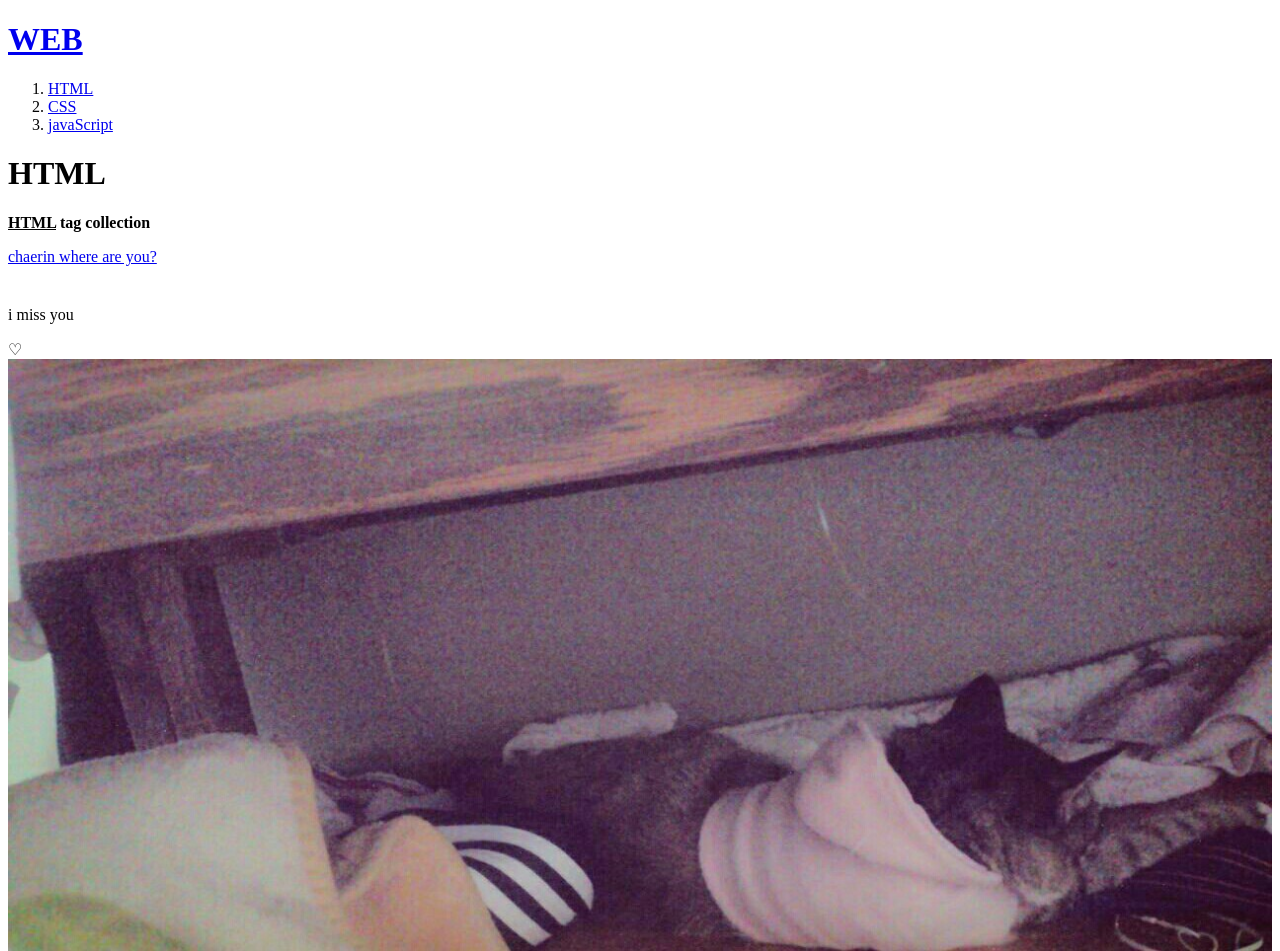
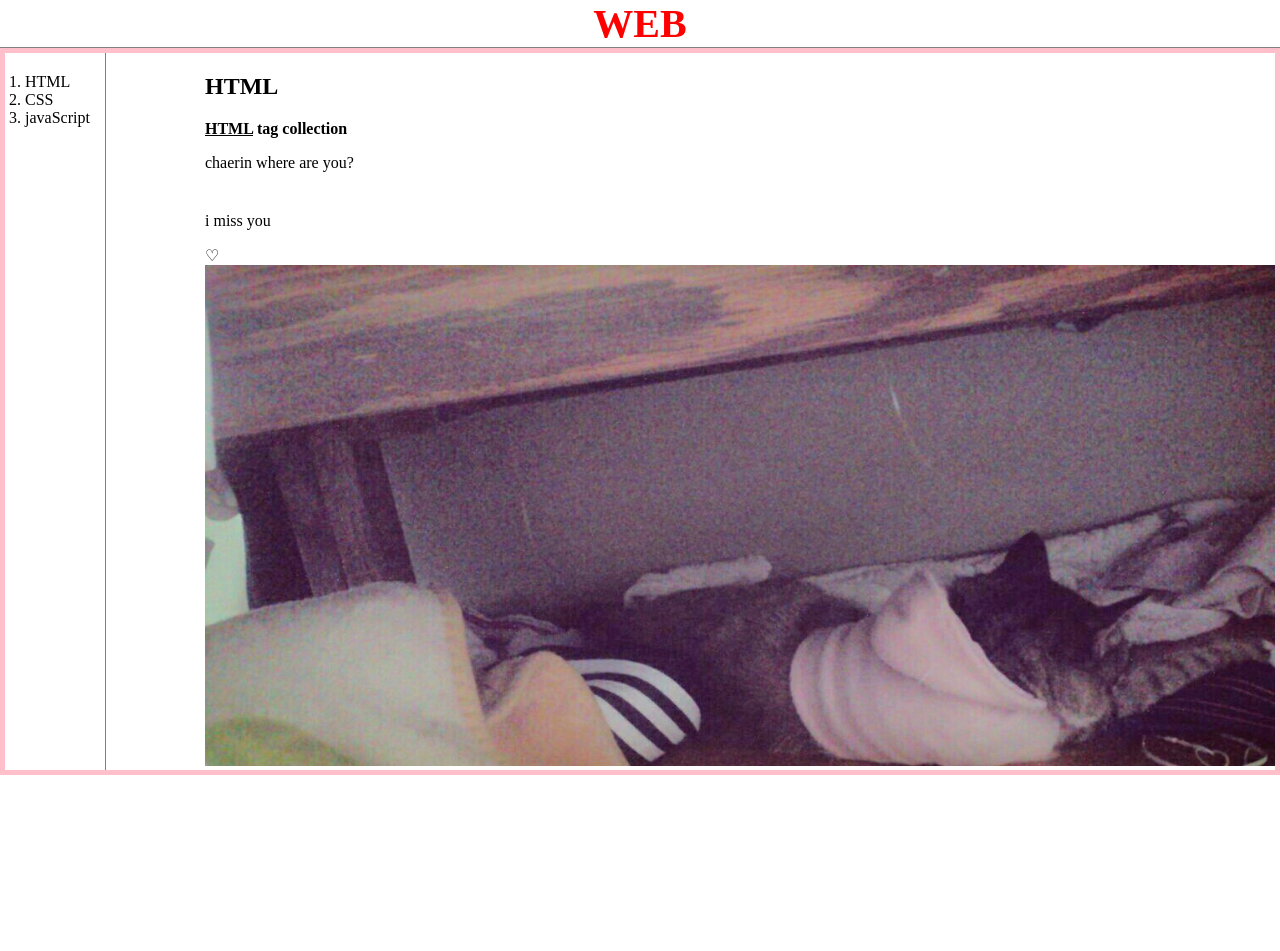
Before and after one commit to yun2099/chaerine1, a plain HTML site: page index.html in a window 1280 px wide. After the commit the page ends 800 px from the top, so only its background shows below. Drawn offline with Linux system fonts and the light colour scheme.

Commit message:
Add files via upload

```diff
--- a/index.html
+++ b/index.html
@@ -3,21 +3,65 @@
   <head>
     <title>chaerin's 채린 - Welcome</title>
     <meta charset="utf-8">
+    <style>
+    body{
+      margin:0;
+    }
+    #grid{
+      border:5px solid pink;
+      display: grid;
+      grid-template-columns:200px 1fr;
+    }
+    #active{
+      color:red;
+    }
+    .saw {
+      color:gray;
+    }
+    a {
+      color:black;
+      text-decoration: none;
+    }
+    h1 {
+      font-size: 40px;
+      text-align: center;
+      border-bottom:1px solid gray;
+      margin:0;
+    }
+    ol {
+      border-right :1px solid gray;
+      width:30%;
+      margin:0;
+      padding:20px;
+    }
+    </style>
   </head>
   <body>
-    <h1><a href="index.html">WEB</a></h1>
-    <ol>
-      <li><a href="1.html">HTML</a></li>
-      <li><a href="2.html">CSS</a></li>
-      <li><a href="3.html">javaScript</a></li>
+      <h1><a href="index.html" id="active">WEB</a></h1>
+      <div id="grid">
+      <ol>
+        <li><a href="1.html" class"saw">HTML</a></li>
+        <li><a href="2.html" class"saw">CSS</a></li>
+        <li><a href="3.html" class"saw">javaScript</a></li>
+      </ol>
+      <!--
+      <h1><a href="index.html"><u><font color="red">WEB</font></u></a></h1>
+      <ol>
+      <li><a href="1.html"><font color="red">HTML</font></a></li>
+      <li><a href="2.html"><font color="red">CSS</font></a></li>
+      <li><a href="3.html"><font color="red">javaScript</font></a></li>
     </ol>
-    <h1>HTML</h1>
+  -->
+  <span>
+    <h2>HTML</h2>
 
     <strong><u>HTML</u> tag collection</strong>
-    <p><a href="https://www.w3.org/TR/html51/" target="black"
-          title="html5 speicification">chaerin where are you?</a></p>
-    <p style="margin-top:40px;">i miss you</p>
-    &#x2661;
-    <img src="chaerine'scat.jpg" width="100%">
+    <p><a href="https://www.w3.org/TR/html51/" target="blank"
+      title="html5 speicification">chaerin where are you?</a></p>
+      <p style="margin-top:40px;">i miss you</p>
+      &#x2661;
+      <img src="chaerine'scat.jpg" width="100%">
+  </span>
+    </div>
   </body>
 </html>
```
Also changed, not shown: 1.html (+39 -4 lines), 2.html (+43 -7 lines), 3.html (+40 -4 lines), bak3.html (added, +35 -0 lines), box.html (added, +20 -0 lines), grid.html (added, +23 -0 lines), HTML_TAG_COLLECTION.txt, word.txt (added).
